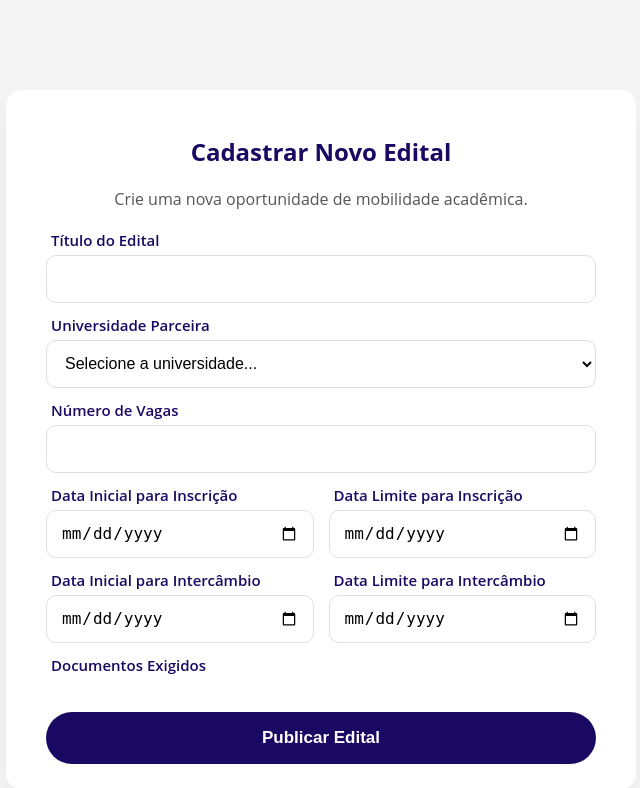
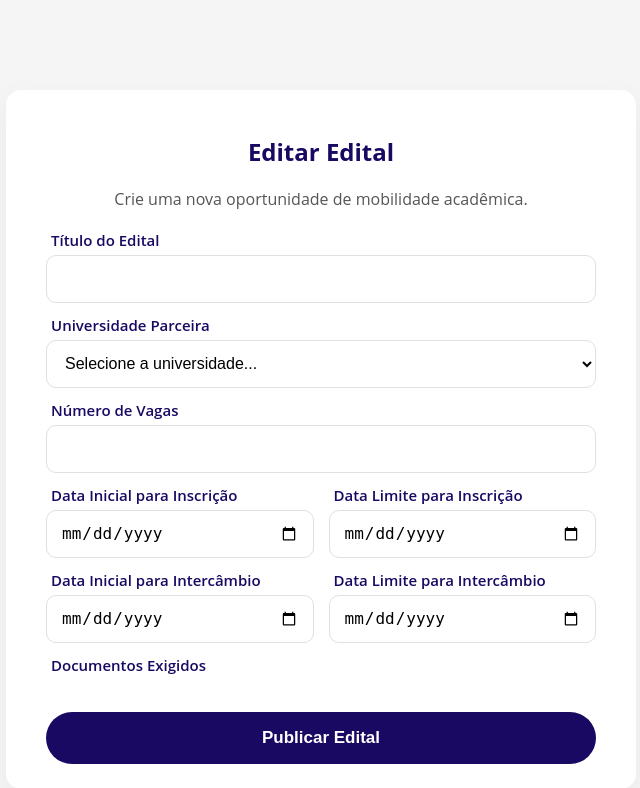
Before and after one commit to IsabelaAmoriim/sistema-apoio-intercambistas, a Flask app: template templates/admin_editar_edital.html in a window 1280 px wide. Shown: the part 90-878 px from the top of the page, without its empty margins (319-959 px from the left). Run offline with Flask 3, Linux system fonts and the light colour scheme; the template is opened without the code that fills it, so the values that code supplies are empty.

Commit message:
Update admin_editar_edital.html

```diff
--- a/templates/admin_editar_edital.html
+++ b/templates/admin_editar_edital.html
@@ -32,7 +32,7 @@
 
     <main class="container-cadastro">
         <div class="card-form">
-            <h2 class="titulo-form">Cadastrar Novo Edital</h2>
+            <h2 class="titulo-form">Editar Edital</h2>
             <p class="subtitulo" style="margin-bottom: 20px;">Crie uma nova oportunidade de mobilidade acadêmica.</p>
 
             {% with messages = get_flashed_messages() %}
```
